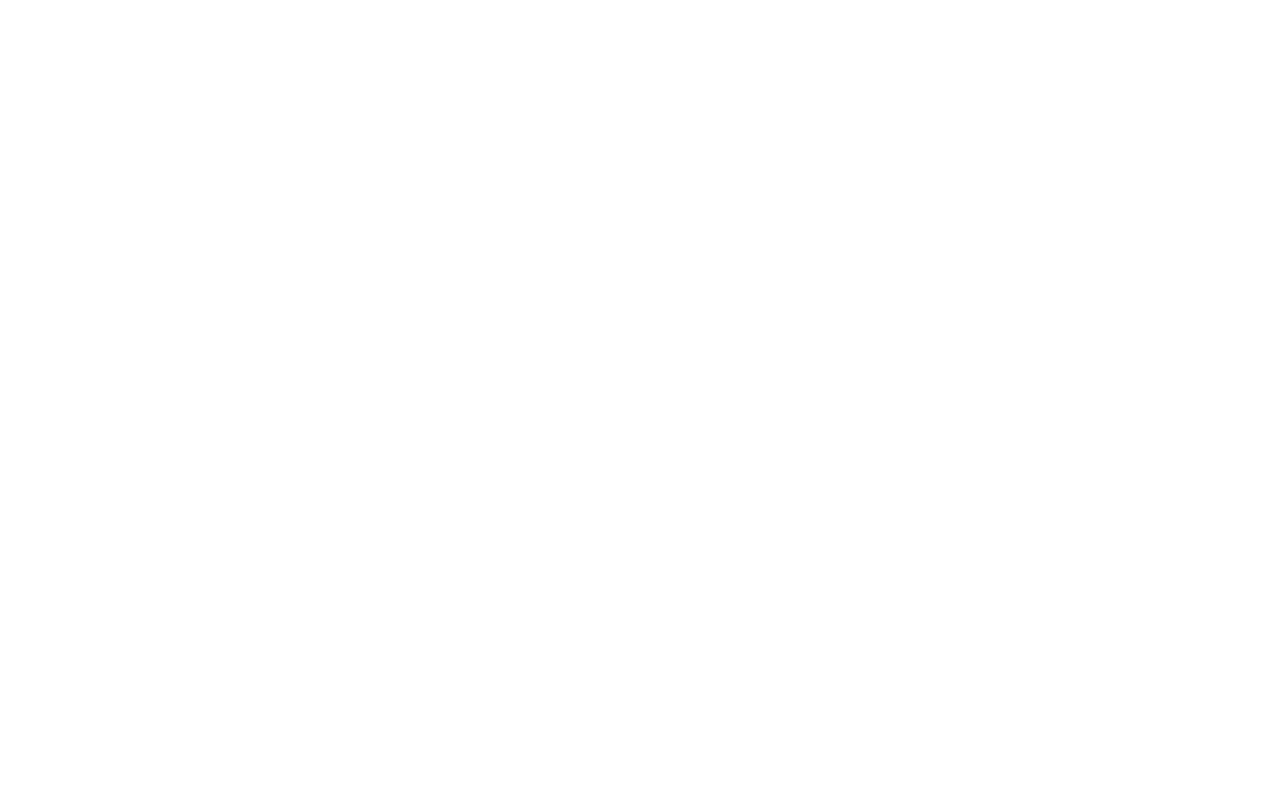
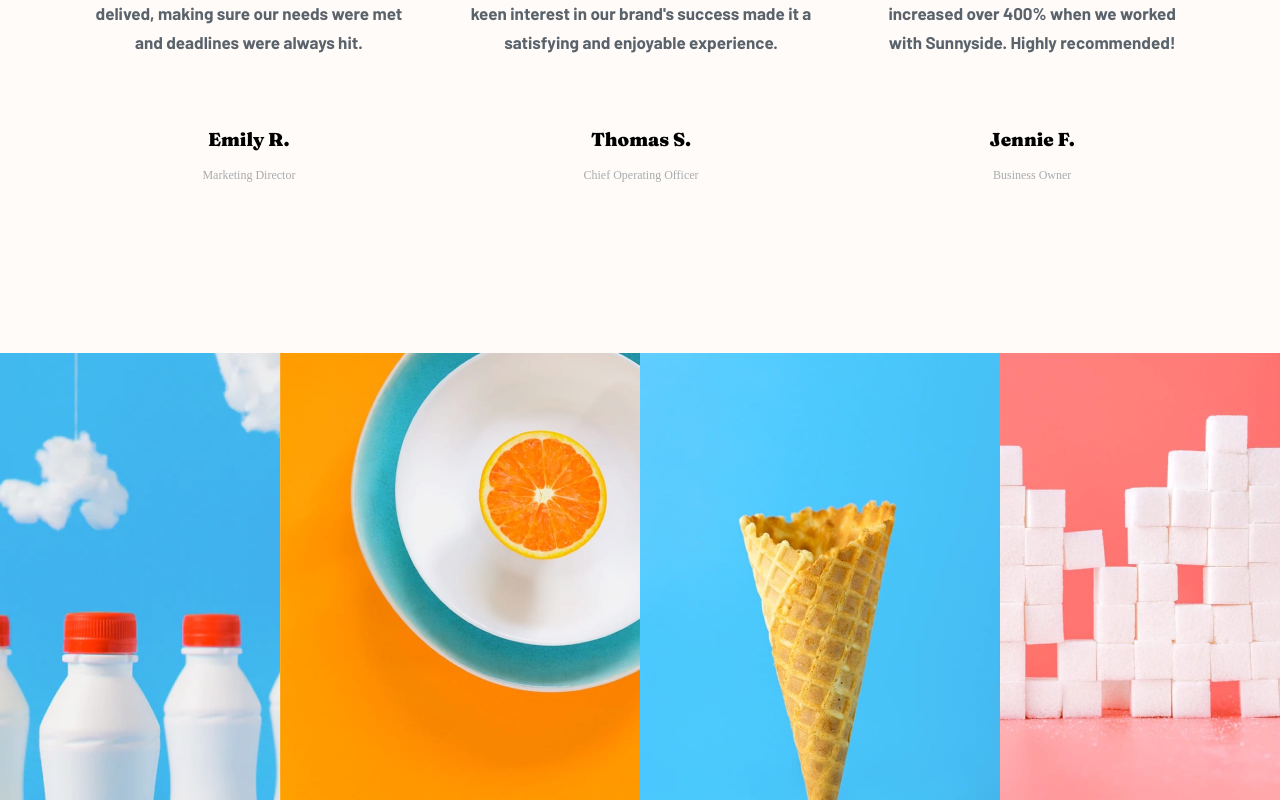
Before and after one commit to JacobTTorres/SunnySide, a React (Create React App) app: page / in a window 1280 px wide. Shown: the part 3079-3879 px from the top of the page. Before the commit the page ends 2624 px from the top, so only its background shows below. Built offline with nearby package versions, Linux system fonts and the light colour scheme.

Commit message:
finished client and photo

```diff
--- a/src/App.js
+++ b/src/App.js
@@ -7,6 +7,8 @@
 import StandOut from "./components/standOut/StandOut";
 import GraphicDesign from "./components/graphicDesign/GraphicDesign";
 import Photography from "./components/photography/Photography";
+import Client from "./components/client/Client";
+import Photos from "./components/photos/Photos"
 
 function App() {
   return (
@@ -22,6 +24,8 @@
           <GraphicDesign />
           <Photography />
         </div>
+        <Client />
+        <Photos />
       </div>
     </div>
   );
```
